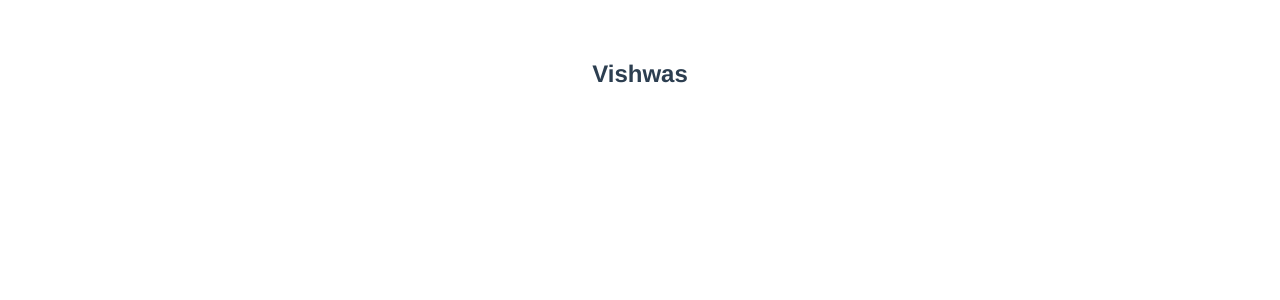
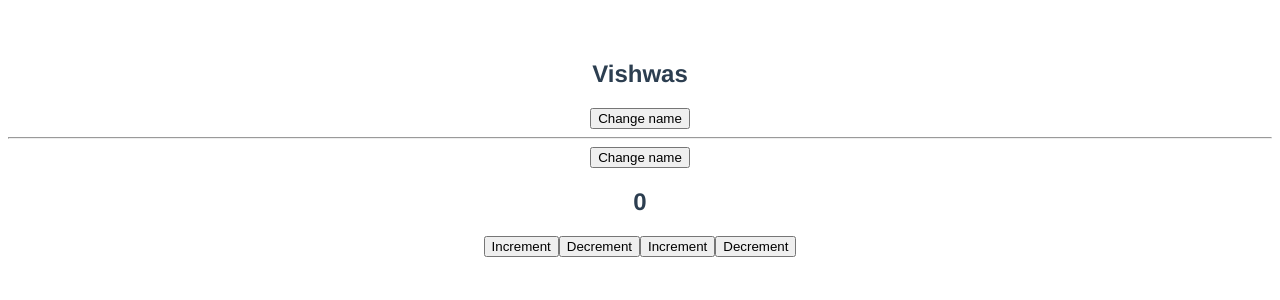
Before and after one commit to DataScientist2807/codevol_vuejs, a Vue app: page / in a window 1280 px wide. Shown: the top 300 px of the page. Built offline with nearby package versions, Linux system fonts and the light colour scheme.

Commit message:
Event Handling Part 1

```diff
--- a/src/App.vue
+++ b/src/App.vue
@@ -1,6 +1,22 @@
 <!-- https://github.com/gopinav/Vue-3-Tutorials/blob/master/vue-fundamentals/src/App.vue -->
 <template>
   <h2>{{ name }}</h2>
+  <div>
+    <button v-on:click="name = 'Batman'">Change name</button>
+    <hr />
+    <button v-on:mouseover="name = 'Batman over'">Change name</button>
+  </div>
+  <h2>{{ count }}</h2>
+  <div>
+    <!-- <button v-on:click="count = count + 1">Increment</button>
+    <button v-on:click="count = count - 1">Decrement</button> -->
+    <!-- <button v-on:click="increment">Increment</button>
+    <button v-on:click="decrement">Decrement</button> -->
+    <button v-on:click="increment(1)">Increment</button>
+    <button v-on:click="increment(5)">Decrement</button>
+    <button v-on:click="decrement(1)">Increment</button>
+    <button v-on:click="decrement(5)">Decrement</button>
+  </div>
 </template>
 
 <script>
@@ -8,8 +24,23 @@
   name: "App",
   data() {
     return {
-      name: 'Vishwas'
+      name: "Vishwas",
+      count: 0,
     };
+  },
+  methods: {
+    /* increment() {
+      this.count += 1;
+    },
+    decrement() {
+      this.count -= 1;
+    }, */
+    increment(num) {
+      this.count += num;
+    },
+    decrement(num) {
+      this.count -= num;
+    },
   },
 };
 </script>
```
